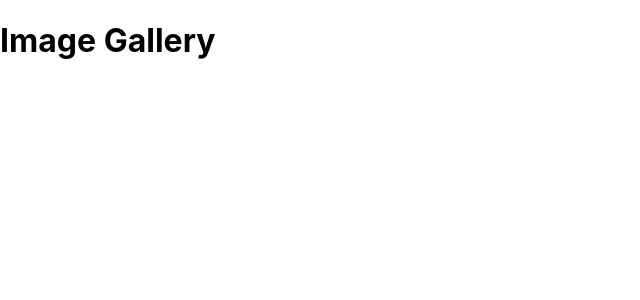
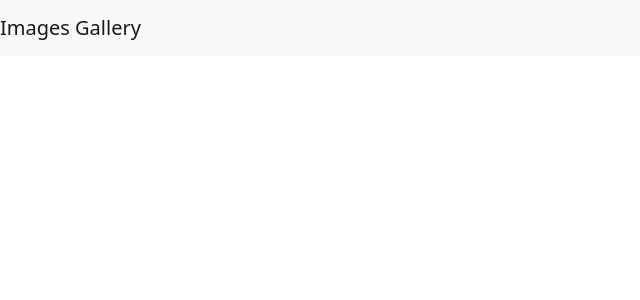
Before and after one commit to cldmello/images-gallery, a React (Create React App) app in the folder frontend/: page / in a window 1280 px wide. Shown: the top 300 px of the page, without its empty margins (0-640 px from the left). Built offline with nearby package versions, Linux system fonts and the light colour scheme.

Commit message:
Bootstrap and Header

```diff
--- a/frontend/package.json
+++ b/frontend/package.json
@@ -6,7 +6,9 @@
     "@testing-library/jest-dom": "^5.15.1",
     "@testing-library/react": "^11.2.7",
     "@testing-library/user-event": "^12.8.3",
+    "bootstrap": "^5.1.3",
     "react": "^17.0.2",
+    "react-bootstrap": "^2.0.2",
     "react-dom": "^17.0.2",
     "react-scripts": "4.0.3",
     "web-vitals": "^1.1.2"
--- a/frontend/src/App.js
+++ b/frontend/src/App.js
@@ -1,8 +1,10 @@
+import 'bootstrap/dist/css/bootstrap.min.css';
+import Header from './components/Header';
 
 function App() {
   return (
     <div className="App">
-      <h1>Image Gallery</h1>
+      <Header title="Images Gallery" />
     </div>
   );
 }
--- /dev/null
+++ b/frontend/src/components/Header.js
@@ -0,0 +1,12 @@
+import React from 'react';
+import { Navbar } from 'react-bootstrap';
+
+const Header = (props) => {
+    return (
+        <Navbar bg="light" variant="light">
+            <Navbar.Brand href="/">{props.title}</Navbar.Brand>
+        </Navbar>
+    )
+};
+
+export default Header;
```
Also changed, not shown: 1 other file (tests, documents, lock files or other folders).
